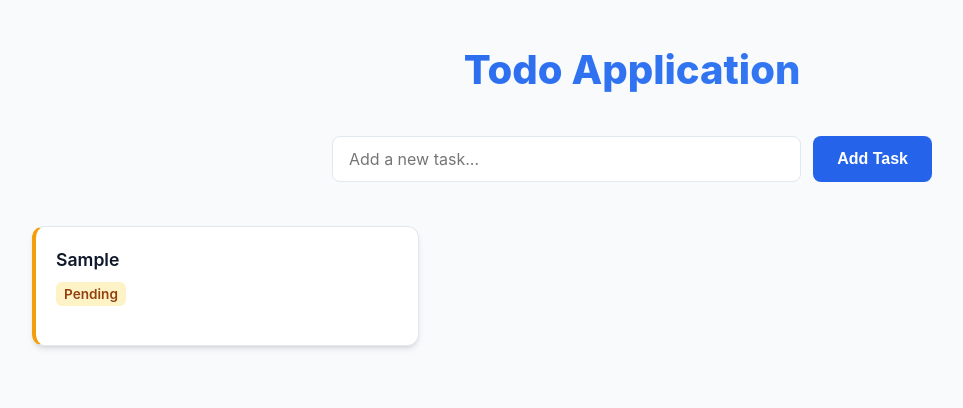
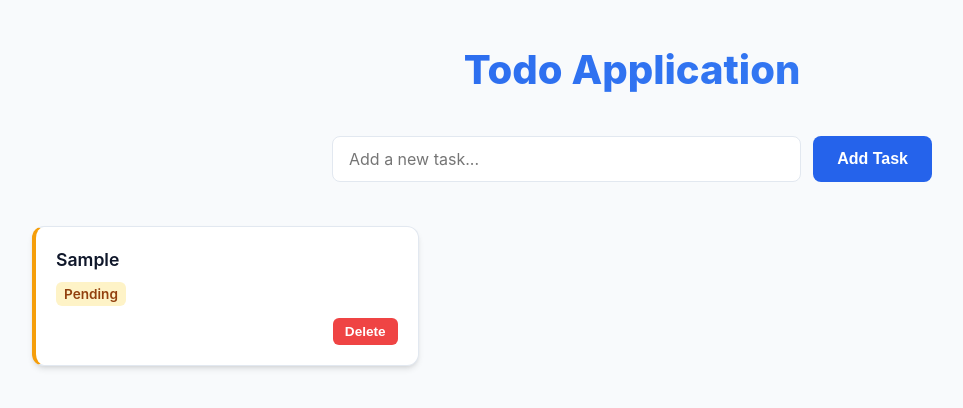
Before and after one commit to NghiaDPTWork/wecamp-training, a React (Vite) app in the folder react/my-app/: page / in a window 1280 px wide. Both pictures are taken after typing "Sample" into the empty fields and a click on the button "Add Task". Shown: the top 408 px of the page, without its empty margins (8-971 px from the left). Built offline with nearby package versions, Linux system fonts and the light colour scheme; no server answers.

Commit message:
Implement Delete Todo functionality

```diff
--- a/react/my-app/src/App.tsx
+++ b/react/my-app/src/App.tsx
@@ -26,6 +26,10 @@ function App() {
     setTodos([newTodo, ...todos]);
   };
 
+  const handleDeleteTodo = (id: number) => {
+    setTodos(todos.filter((todo) => todo.id !== id));
+  };
+
   return (
     <div className="container">
       <div className="header">
@@ -34,7 +38,7 @@ function App() {
       <TodoForm onAdd={handleAddTodo} />
       <div className="todo-grid">
         {todos.map((todo) => (
-          <TodoItem key={todo.id} todo={todo} />
+          <TodoItem key={todo.id} todo={todo} onDelete={handleDeleteTodo} />
         ))}
       </div>
     </div>
--- a/react/my-app/src/components/TodoItem.tsx
+++ b/react/my-app/src/components/TodoItem.tsx
@@ -8,9 +8,10 @@ interface Todo {
 
 interface TodoItemProps {
   todo: Todo;
+  onDelete: (id: number) => void;
 }
 
-export function TodoItem({ todo }: TodoItemProps) {
+export function TodoItem({ todo, onDelete }: TodoItemProps) {
   return (
     <div className={`todo-item ${todo.completed ? "completed" : ""}`}>
       <div className="todo-content">
@@ -19,6 +20,14 @@ export function TodoItem({ todo }: TodoItemProps) {
           {todo.completed ? "Completed" : "Pending"}
         </span>
       </div>
+      <div className="todo-actions">
+        <button
+          onClick={() => onDelete(todo.id)}
+          className="todo-delete-btn"
+        >
+          Delete
+        </button>
+      </div>
     </div>
   );
 }
--- a/react/my-app/src/components/todoItem.css
+++ b/react/my-app/src/components/todoItem.css
@@ -8,7 +8,7 @@
   display: flex;
   flex-direction: column;
   justify-content: space-between;
-  min-height: 120px;
+  min-height: 140px;
 }
 
 .todo-item:hover {
@@ -49,3 +49,29 @@
   background-color: #fef3c7;
   color: #92400e;
 }
+
+.todo-actions {
+  display: flex;
+  justify-content: flex-end;
+  margin-top: 12px;
+}
+
+.todo-delete-btn {
+  background-color: #ef4444;
+  color: white;
+  border: none;
+  border-radius: 6px;
+  padding: 6px 12px;
+  font-size: 0.85rem;
+  font-weight: 600;
+  cursor: pointer;
+  transition: background-color 0.2s, transform 0.1s;
+}
+
+.todo-delete-btn:hover {
+  background-color: #dc2626;
+}
+
+.todo-delete-btn:active {
+  transform: scale(0.95);
+}
```
